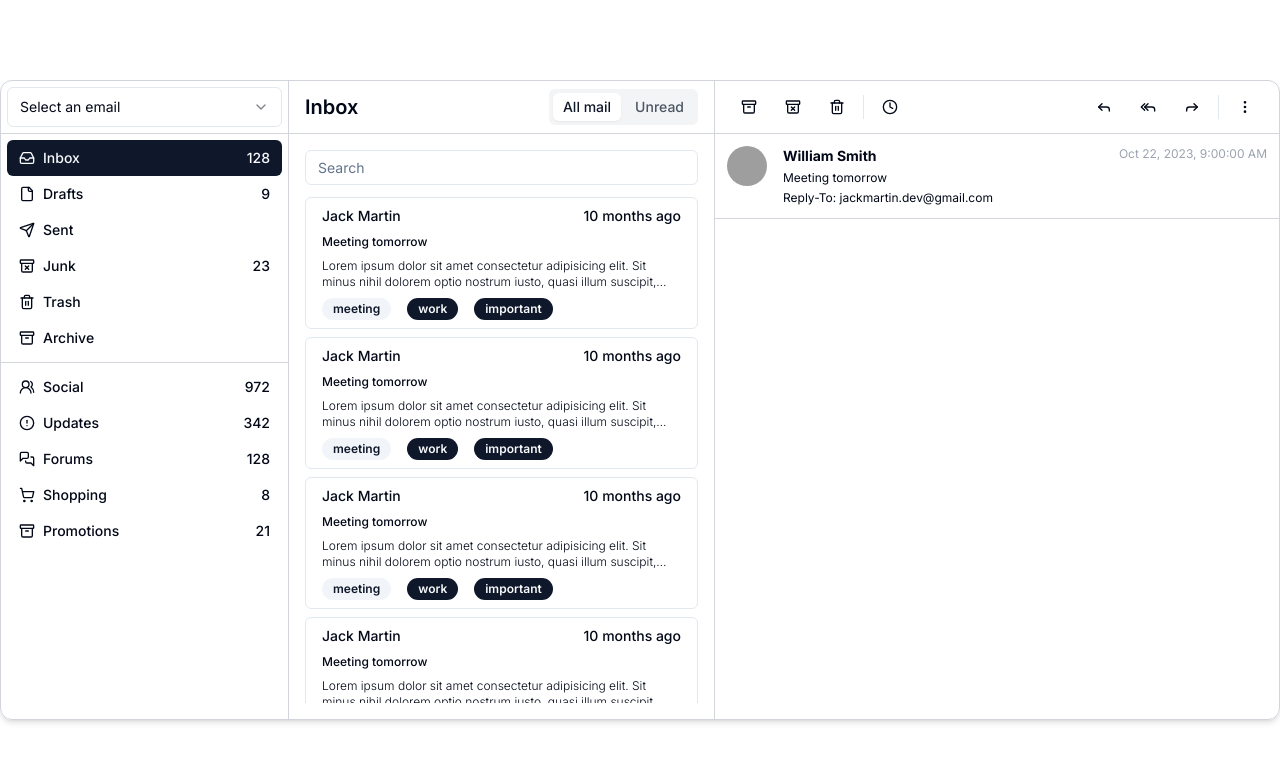
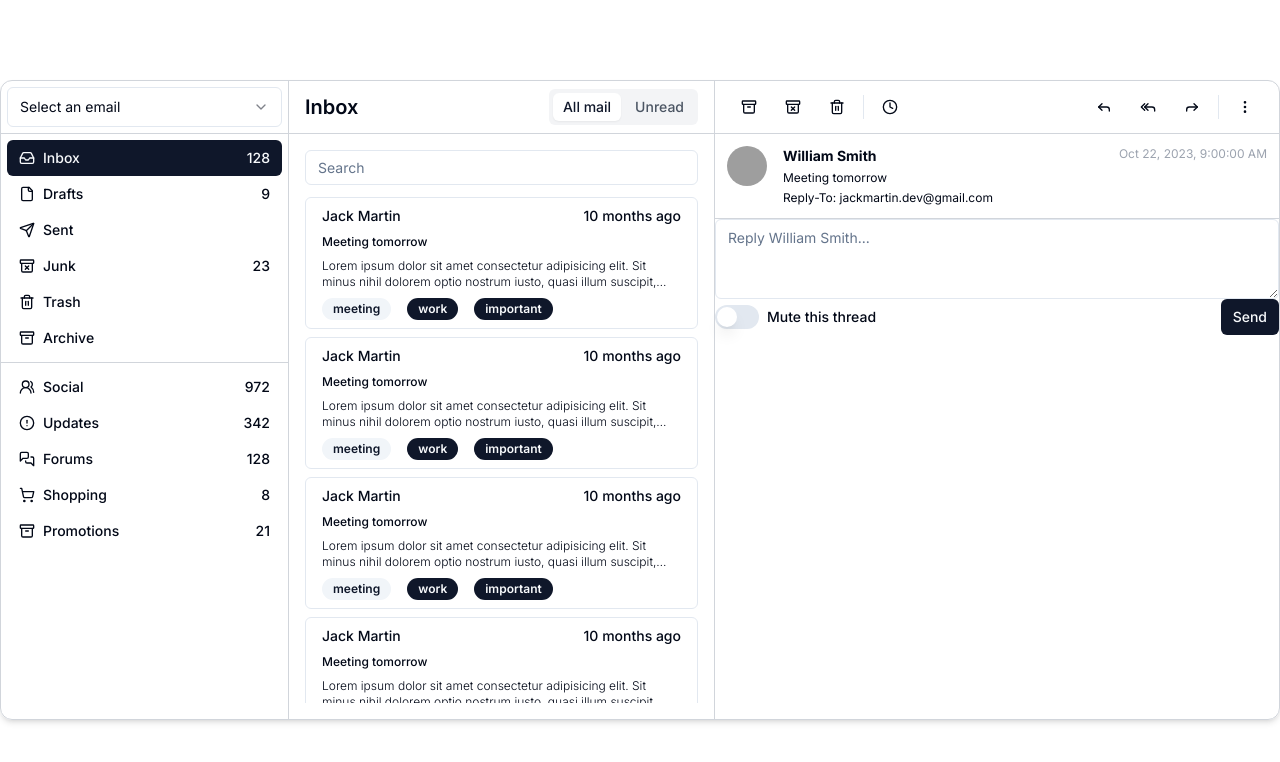
Before and after one commit to JackMartinDev/Designs, a Next.js app: page / in a window 1280 px wide. Shown: the top 762 px of the page. Built offline with nearby package versions, Linux system fonts and the light colour scheme; grey boxes are pictures that could not be loaded.

Commit message:
Add Reply textfield

```diff
--- a/components/mail.tsx
+++ b/components/mail.tsx
@@ -19,6 +19,9 @@
 } from "./ui/dropdown-menu";
 import { Button } from "./ui/button";
 import EmailHeader from "./email-header";
+import { Textarea } from "./ui/textarea";
+import { Switch } from "./ui/switch";
+import { Label } from "./ui/label";
 
 const iconClass = "h-4 w-4";
 
@@ -70,6 +73,16 @@
       <Divider />
       <EmailHeader />
       <Divider />
+      <div>
+        <Textarea placeholder="Reply William Smith..." />
+        <div className="flex flex-row justify-between">
+          <div className="flex items-center space-x-2">
+            <Switch id="mute" />
+            <Label htmlFor="mute">Mute this thread</Label>
+          </div>
+          <Button size="sm">Send</Button>
+        </div>
+      </div>
     </div>
   );
 };
--- /dev/null
+++ b/components/ui/label.tsx
@@ -0,0 +1,26 @@
+"use client"
+
+import * as React from "react"
+import * as LabelPrimitive from "@radix-ui/react-label"
+import { cva, type VariantProps } from "class-variance-authority"
+
+import { cn } from "@/lib/utils"
+
+const labelVariants = cva(
+  "text-sm font-medium leading-none peer-disabled:cursor-not-allowed peer-disabled:opacity-70"
+)
+
+const Label = React.forwardRef<
+  React.ElementRef<typeof LabelPrimitive.Root>,
+  React.ComponentPropsWithoutRef<typeof LabelPrimitive.Root> &
+    VariantProps<typeof labelVariants>
+>(({ className, ...props }, ref) => (
+  <LabelPrimitive.Root
+    ref={ref}
+    className={cn(labelVariants(), className)}
+    {...props}
+  />
+))
+Label.displayName = LabelPrimitive.Root.displayName
+
+export { Label }
--- /dev/null
+++ b/components/ui/switch.tsx
@@ -0,0 +1,29 @@
+"use client"
+
+import * as React from "react"
+import * as SwitchPrimitives from "@radix-ui/react-switch"
+
+import { cn } from "@/lib/utils"
+
+const Switch = React.forwardRef<
+  React.ElementRef<typeof SwitchPrimitives.Root>,
+  React.ComponentPropsWithoutRef<typeof SwitchPrimitives.Root>
+>(({ className, ...props }, ref) => (
+  <SwitchPrimitives.Root
+    className={cn(
+      "peer inline-flex h-6 w-11 shrink-0 cursor-pointer items-center rounded-full border-2 border-transparent transition-colors focus-visible:outline-none focus-visible:ring-2 focus-visible:ring-ring focus-visible:ring-offset-2 focus-visible:ring-offset-background disabled:cursor-not-allowed disabled:opacity-50 data-[state=checked]:bg-primary data-[state=unchecked]:bg-input",
+      className
+    )}
+    {...props}
+    ref={ref}
+  >
+    <SwitchPrimitives.Thumb
+      className={cn(
+        "pointer-events-none block h-5 w-5 rounded-full bg-background shadow-lg ring-0 transition-transform data-[state=checked]:translate-x-5 data-[state=unchecked]:translate-x-0"
+      )}
+    />
+  </SwitchPrimitives.Root>
+))
+Switch.displayName = SwitchPrimitives.Root.displayName
+
+export { Switch }
--- a/package.json
+++ b/package.json
@@ -11,9 +11,11 @@
   "dependencies": {
     "@radix-ui/react-avatar": "^1.1.0",
     "@radix-ui/react-dropdown-menu": "^2.1.1",
+    "@radix-ui/react-label": "^2.1.0",
     "@radix-ui/react-select": "^2.1.1",
     "@radix-ui/react-separator": "^1.1.0",
     "@radix-ui/react-slot": "^1.1.0",
+    "@radix-ui/react-switch": "^1.1.0",
     "@radix-ui/react-toggle": "^1.1.0",
     "@radix-ui/react-toggle-group": "^1.1.0",
     "@radix-ui/react-tooltip": "^1.1.2",
```
Also changed, not shown: 1 other file (tests, documents, lock files or other folders).
